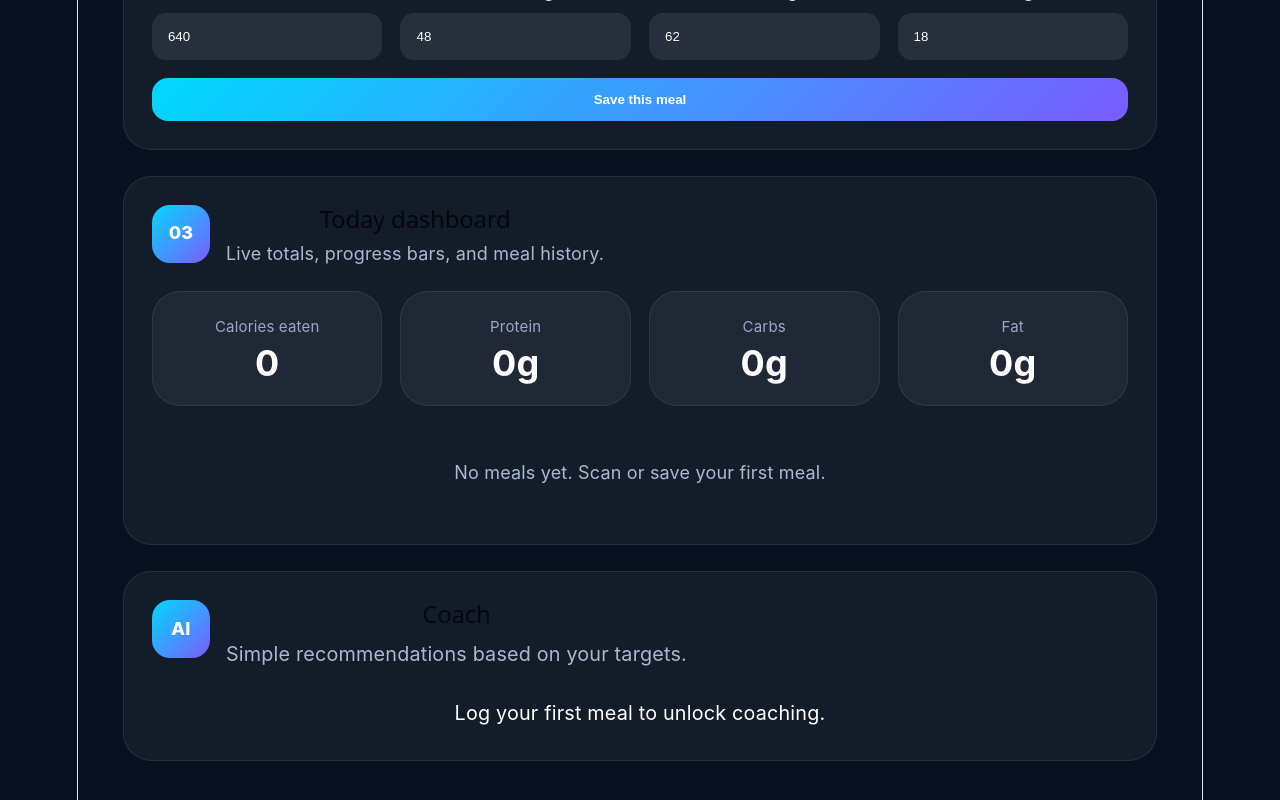
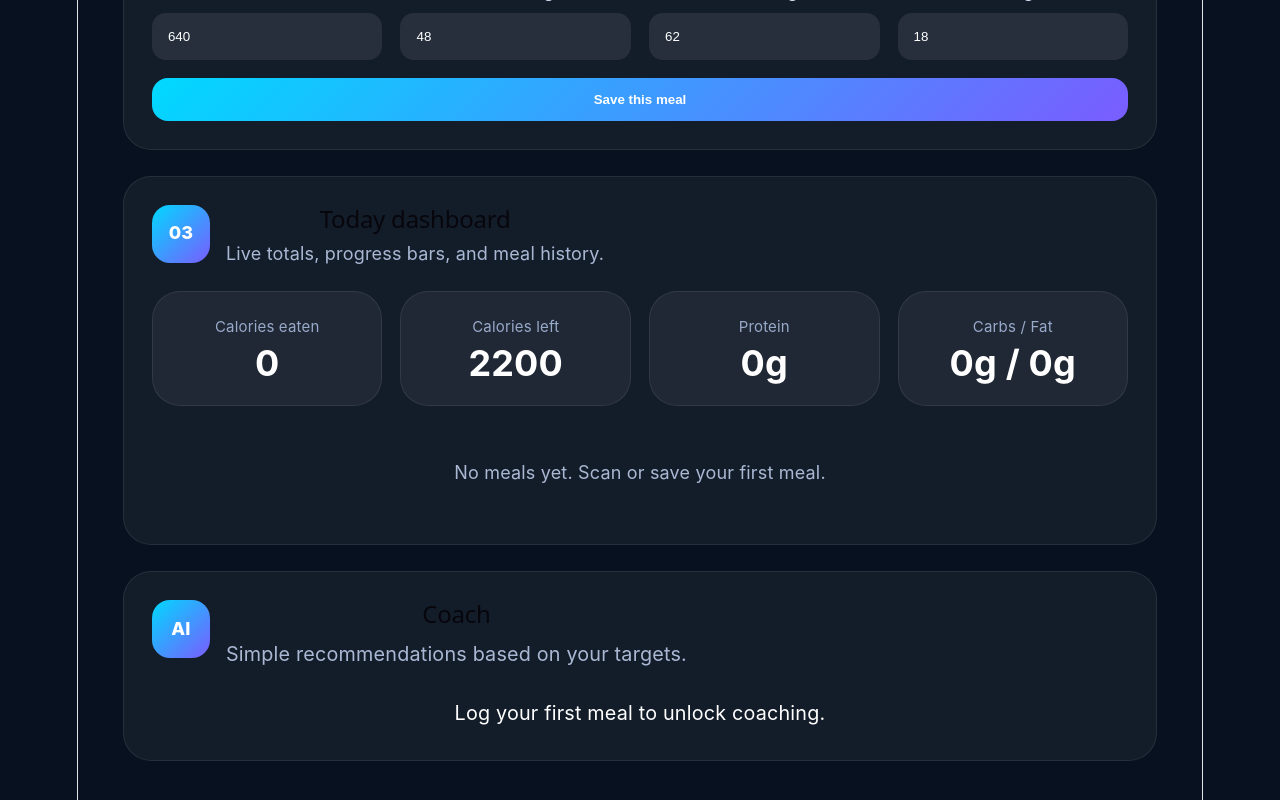
Before and after one commit to Jose-codesu/bodycount-ai, a React (Vite) app: page / in a window 1280 px wide. Shown: the part 1638-2438 px from the top of the page. Built offline with nearby package versions, Linux system fonts and the light colour scheme.

Commit message:
Add persistence editing repeat meals and clear day

```diff
--- a/src/App.jsx
+++ b/src/App.jsx
@@ -1,4 +1,4 @@
-import { useMemo, useState } from 'react'
+import { useEffect, useMemo, useState } from 'react'
 import './App.css'
 
 const demoMeals = [
@@ -8,33 +8,40 @@ const demoMeals = [
   { name: 'Salmon avocado plate', calories: 690, protein: 42, carbs: 34, fat: 38 },
 ]
 
+const savedMeals = JSON.parse(localStorage.getItem('bodycount-meals') || '[]')
+const savedTargets = JSON.parse(localStorage.getItem('bodycount-targets') || '{"calories":2200,"protein":160}')
+
 function App() {
   const [goal, setGoal] = useState('cut')
-  const [targets, setTargets] = useState({ calories: 2200, protein: 160 })
+  const [targets, setTargets] = useState(savedTargets)
   const [preview, setPreview] = useState('')
   const [currentMeal, setCurrentMeal] = useState(demoMeals[0])
-  const [meals, setMeals] = useState([])
+  const [meals, setMeals] = useState(savedMeals)
   const [message, setMessage] = useState('Upload a meal photo or use the review form manually.')
+  const [editingId, setEditingId] = useState(null)
 
-  const totals = useMemo(() => {
-    return meals.reduce(
-      (sum, meal) => ({
+  useEffect(() => {
+    localStorage.setItem('bodycount-meals', JSON.stringify(meals))
+  }, [meals])
+
+  useEffect(() => {
+    localStorage.setItem('bodycount-targets', JSON.stringify(targets))
+  }, [targets])
+
+  const totals = useMemo(() => meals.reduce((sum, meal) => ({
     calories: sum.calories + Number(meal.calories),
     protein: sum.protein + Number(meal.protein),
     carbs: sum.carbs + Number(meal.carbs),
     fat: sum.fat + Number(meal.fat),
-      }),
-      { calories: 0, protein: 0, carbs: 0, fat: 0 },
-    )
-  }, [meals])
+  }), { calories: 0, protein: 0, carbs: 0, fat: 0 }), [meals])
 
   const calorieProgress = Math.min((totals.calories / targets.calories) * 100, 100)
   const proteinProgress = Math.min((totals.protein / targets.protein) * 100, 100)
+  const remainingCalories = Math.max(targets.calories - totals.calories, 0)
 
   function handlePhoto(event) {
     const file = event.target.files?.[0]
     if (!file) return
-
     const reader = new FileReader()
     reader.onload = () => setPreview(reader.result)
     reader.readAsDataURL(file)
@@ -44,17 +51,39 @@ function App() {
   function analyzeMeal() {
     const meal = demoMeals[Math.floor(Math.random() * demoMeals.length)]
     setCurrentMeal(meal)
+    setEditingId(null)
     setMessage('Estimate ready. Review the numbers before saving.')
   }
 
   function saveMeal(event) {
     event.preventDefault()
-    setMeals((current) => [{ ...currentMeal, id: crypto.randomUUID() }, ...current])
+    if (editingId) {
+      setMeals((current) => current.map((meal) => meal.id === editingId ? { ...currentMeal, id: editingId } : meal))
+      setEditingId(null)
+      setMessage('Meal updated.')
+      return
+    }
+    setMeals((current) => [{ ...currentMeal, id: crypto.randomUUID(), time: new Date().toLocaleTimeString([], { hour: '2-digit', minute: '2-digit' }) }, ...current])
     setMessage('Meal saved to today dashboard.')
+  }
+
+  function editMeal(meal) {
+    setCurrentMeal(meal)
+    setEditingId(meal.id)
+    document.getElementById('review')?.scrollIntoView({ behavior: 'smooth' })
+  }
+
+  function repeatMeal(meal) {
+    setMeals((current) => [{ ...meal, id: crypto.randomUUID(), time: new Date().toLocaleTimeString([], { hour: '2-digit', minute: '2-digit' }) }, ...current])
   }
 
   function deleteMeal(id) {
     setMeals((current) => current.filter((meal) => meal.id !== id))
+  }
+
+  function clearDay() {
+    setMeals([])
+    setMessage('Today was cleared.')
   }
 
   function applyGoal(type) {
@@ -64,109 +93,23 @@ function App() {
     if (type === 'bulk') setTargets({ calories: 2800, protein: 180 })
   }
 
-  const coach =
-    meals.length === 0
+  const coach = meals.length === 0
     ? 'Log your first meal to unlock coaching.'
     : totals.protein < targets.protein
       ? `You need ${targets.protein - totals.protein}g more protein today. Choose lean meat, Greek yogurt, eggs, or a protein shake.`
       : totals.calories > targets.calories
         ? 'You passed your calorie target. Keep dinner lighter and prioritize protein and vegetables.'
-          : 'Great pace. Your protein is strong and your calories are still under control.'
+        : `Great pace. You still have ${remainingCalories} calories available today.`
 
   return (
     <main className="app">
-      <header className="topbar">
-        <div>
-          <strong className="logo">Bodycount<span>AI</span></strong>
-          <p>AI-style nutrition tracking for cutting, maintaining, or bulking.</p>
-        </div>
-        <a href="#scan" className="pill">Scan meal</a>
-      </header>
-
-      <section className="hero">
-        <div>
-          <p className="tag">Scan • Review • Save • Improve</p>
-          <h1>Track meals like a premium fitness app.</h1>
-          <p className="lead">
-            Upload food, get a smart estimate, edit the macros, and save meals to your daily dashboard.
-          </p>
-          <div className="goal-buttons">
-            {['cut', 'maintain', 'bulk'].map((type) => (
-              <button className={goal === type ? 'active' : ''} onClick={() => applyGoal(type)} key={type}>
-                {type === 'cut' ? 'Cut fat' : type === 'bulk' ? 'Build muscle' : 'Maintain'}
-              </button>
-            ))}
-          </div>
-        </div>
-
-        <div className="summary-card">
-          <span>Today</span>
-          <h2>{totals.calories}<small> / {targets.calories} kcal</small></h2>
-          <div className="bar"><div style={{ width: `${calorieProgress}%` }} /></div>
-          <div className="macro-line"><b>Protein</b><span>{totals.protein}g / {targets.protein}g</span></div>
-          <div className="bar small"><div style={{ width: `${proteinProgress}%` }} /></div>
-          <div className="macros">
-            <span>Carbs <b>{totals.carbs}g</b></span>
-            <span>Fat <b>{totals.fat}g</b></span>
-          </div>
-        </div>
-      </section>
-
-      <nav className="tabs">
-        <a href="#scan">1 Scan</a>
-        <a href="#review">2 Review</a>
-        <a href="#dashboard">3 Dashboard</a>
-        <a href="#coach">4 Coach</a>
-      </nav>
-
-      <section id="scan" className="card">
-        <div className="section-title"><span>01</span><div><h2>Scan or upload food</h2><p>Use your camera or upload a meal photo. This demo estimates common meals.</p></div></div>
-        <label className="upload">
-          <input type="file" accept="image/*" capture="environment" onChange={handlePhoto} />
-          <b>📸 Open camera or choose photo</b>
-          <small>Then press Analyze.</small>
-        </label>
-        {preview && <img className="preview" src={preview} alt="Meal preview" />}
-        <button onClick={analyzeMeal}>Analyze photo estimate</button>
-        <p className="message">{message}</p>
-      </section>
-
-      <section id="review" className="card">
-        <div className="section-title"><span>02</span><div><h2>Review before saving</h2><p>AI estimates can be wrong. Edit every value before adding it to your day.</p></div></div>
-        <form className="form" onSubmit={saveMeal}>
-          <label>Food name<input value={currentMeal.name} onChange={(e) => setCurrentMeal({ ...currentMeal, name: e.target.value })} /></label>
-          <div className="form-grid">
-            <label>Calories<input type="number" value={currentMeal.calories} onChange={(e) => setCurrentMeal({ ...currentMeal, calories: e.target.value })} /></label>
-            <label>Protein (g)<input type="number" value={currentMeal.protein} onChange={(e) => setCurrentMeal({ ...currentMeal, protein: e.target.value })} /></label>
-            <label>Carbs (g)<input type="number" value={currentMeal.carbs} onChange={(e) => setCurrentMeal({ ...currentMeal, carbs: e.target.value })} /></label>
-            <label>Fat (g)<input type="number" value={currentMeal.fat} onChange={(e) => setCurrentMeal({ ...currentMeal, fat: e.target.value })} /></label>
-          </div>
-          <button type="submit">Save this meal</button>
-        </form>
-      </section>
-
-      <section id="dashboard" className="card">
-        <div className="section-title"><span>03</span><div><h2>Today dashboard</h2><p>Live totals, progress bars, and meal history.</p></div></div>
-        <div className="stats">
-          <div><small>Calories eaten</small><b>{totals.calories}</b></div>
-          <div><small>Protein</small><b>{totals.protein}g</b></div>
-          <div><small>Carbs</small><b>{totals.carbs}g</b></div>
-          <div><small>Fat</small><b>{totals.fat}g</b></div>
-        </div>
-        <div className="history">
-          {meals.length === 0 ? <p className="empty">No meals yet. Scan or save your first meal.</p> : meals.map((meal) => (
-            <article className="meal" key={meal.id}>
-              <div><h3>{meal.name}</h3><p>{meal.calories} kcal • {meal.protein}g protein • {meal.carbs}g carbs • {meal.fat}g fat</p></div>
-              <button className="danger" onClick={() => deleteMeal(meal.id)}>Delete</button>
-            </article>
-          ))}
-        </div>
-      </section>
-
-      <section id="coach" className="card coach-card">
-        <div className="section-title"><span>AI</span><div><h2>Coach</h2><p>Simple recommendations based on your targets.</p></div></div>
-        <p>{coach}</p>
-      </section>
+      <header className="topbar"><div><strong className="logo">Bodycount<span>AI</span></strong><p>AI-style nutrition tracking for cutting, maintaining, or bulking.</p></div><a href="#scan" className="pill">Scan meal</a></header>
+      <section className="hero"><div><p className="tag">Scan • Review • Save • Improve</p><h1>Track meals like a premium fitness app.</h1><p className="lead">Upload food, get a smart estimate, edit the macros, and save meals to your daily dashboard.</p><div className="goal-buttons">{['cut','maintain','bulk'].map((type)=><button className={goal===type?'active':''} onClick={()=>applyGoal(type)} key={type}>{type==='cut'?'Cut fat':type==='bulk'?'Build muscle':'Maintain'}</button>)}</div></div><div className="summary-card"><span>Today</span><h2>{totals.calories}<small> / {targets.calories} kcal</small></h2><div className="bar"><div style={{width:`${calorieProgress}%`}} /></div><div className="macro-line"><b>Protein</b><span>{totals.protein}g / {targets.protein}g</span></div><div className="bar small"><div style={{width:`${proteinProgress}%`}} /></div><div className="macros"><span>Carbs <b>{totals.carbs}g</b></span><span>Fat <b>{totals.fat}g</b></span></div></div></section>
+      <nav className="tabs"><a href="#scan">1 Scan</a><a href="#review">2 Review</a><a href="#dashboard">3 Dashboard</a><a href="#coach">4 Coach</a></nav>
+      <section id="scan" className="card"><div className="section-title"><span>01</span><div><h2>Scan or upload food</h2><p>Use your camera or upload a meal photo. This demo estimates common meals.</p></div></div><label className="upload"><input type="file" accept="image/*" capture="environment" onChange={handlePhoto}/><b>📸 Open camera or choose photo</b><small>Then press Analyze.</small></label>{preview&&<img className="preview" src={preview} alt="Meal preview"/>}<button onClick={analyzeMeal}>Analyze photo estimate</button><p className="message">{message}</p></section>
+      <section id="review" className="card"><div className="section-title"><span>02</span><div><h2>{editingId ? 'Edit saved meal' : 'Review before saving'}</h2><p>AI estimates can be wrong. Edit every value before adding it to your day.</p></div></div><form className="form" onSubmit={saveMeal}><label>Food name<input value={currentMeal.name} onChange={(e)=>setCurrentMeal({...currentMeal,name:e.target.value})}/></label><div className="form-grid"><label>Calories<input type="number" value={currentMeal.calories} onChange={(e)=>setCurrentMeal({...currentMeal,calories:e.target.value})}/></label><label>Protein (g)<input type="number" value={currentMeal.protein} onChange={(e)=>setCurrentMeal({...currentMeal,protein:e.target.value})}/></label><label>Carbs (g)<input type="number" value={currentMeal.carbs} onChange={(e)=>setCurrentMeal({...currentMeal,carbs:e.target.value})}/></label><label>Fat (g)<input type="number" value={currentMeal.fat} onChange={(e)=>setCurrentMeal({...currentMeal,fat:e.target.value})}/></label></div><button type="submit">{editingId ? 'Update meal' : 'Save this meal'}</button></form></section>
+      <section id="dashboard" className="card"><div className="section-title"><span>03</span><div><h2>Today dashboard</h2><p>Live totals, progress bars, and meal history.</p></div></div><div className="stats"><div><small>Calories eaten</small><b>{totals.calories}</b></div><div><small>Calories left</small><b>{remainingCalories}</b></div><div><small>Protein</small><b>{totals.protein}g</b></div><div><small>Carbs / Fat</small><b>{totals.carbs}g / {totals.fat}g</b></div></div><div className="history">{meals.length===0?<p className="empty">No meals yet. Scan or save your first meal.</p>:meals.map((meal)=><article className="meal" key={meal.id}><div><h3>{meal.name}</h3><p>{meal.time || 'Today'} • {meal.calories} kcal • {meal.protein}g protein • {meal.carbs}g carbs • {meal.fat}g fat</p></div><div className="meal-actions"><button onClick={()=>editMeal(meal)}>Edit</button><button onClick={()=>repeatMeal(meal)}>Repeat</button><button className="danger" onClick={()=>deleteMeal(meal.id)}>Delete</button></div></article>)}</div>{meals.length>0&&<button className="danger" onClick={clearDay}>Clear today</button>}</section>
+      <section id="coach" className="card coach-card"><div className="section-title"><span>AI</span><div><h2>Coach</h2><p>Simple recommendations based on your targets.</p></div></div><p>{coach}</p></section>
     </main>
   )
 }
```
Lines whose indentation alone changed are shown as unchanged.
